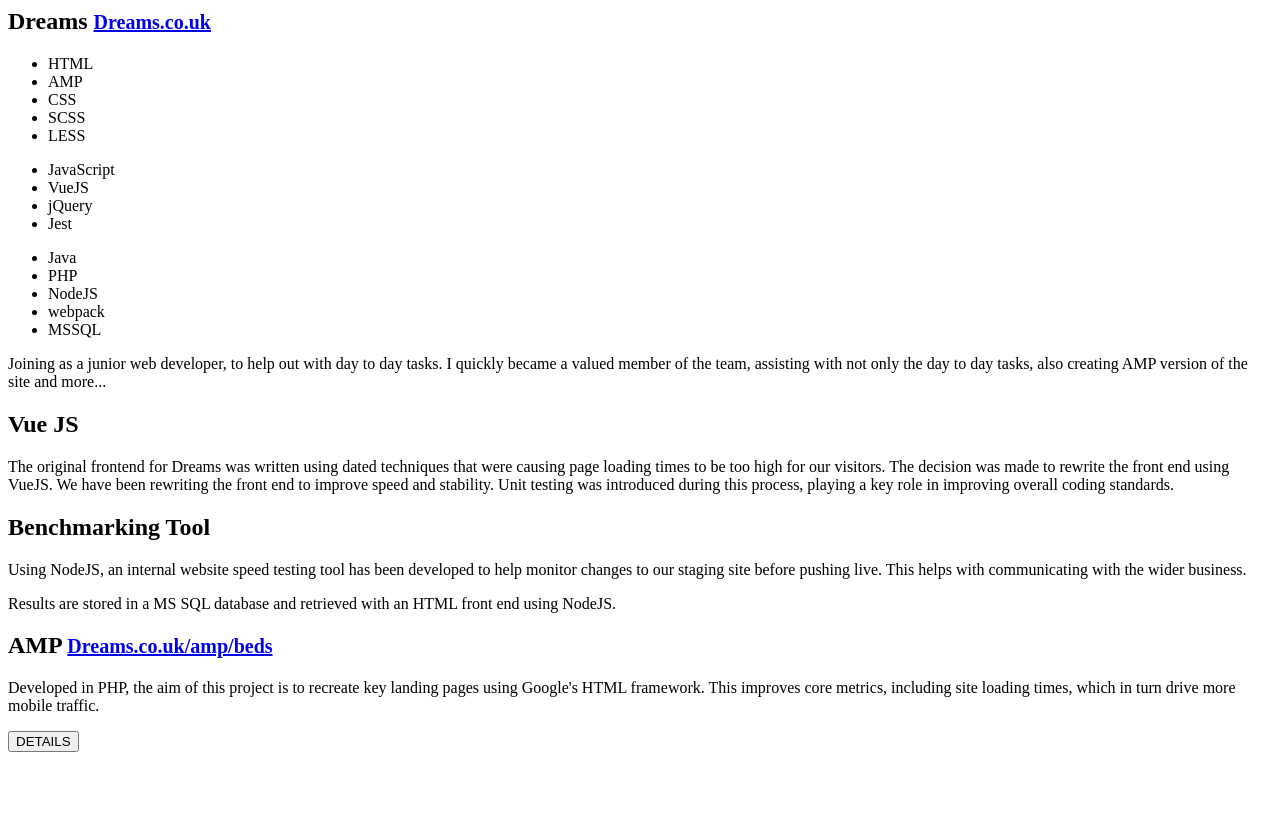
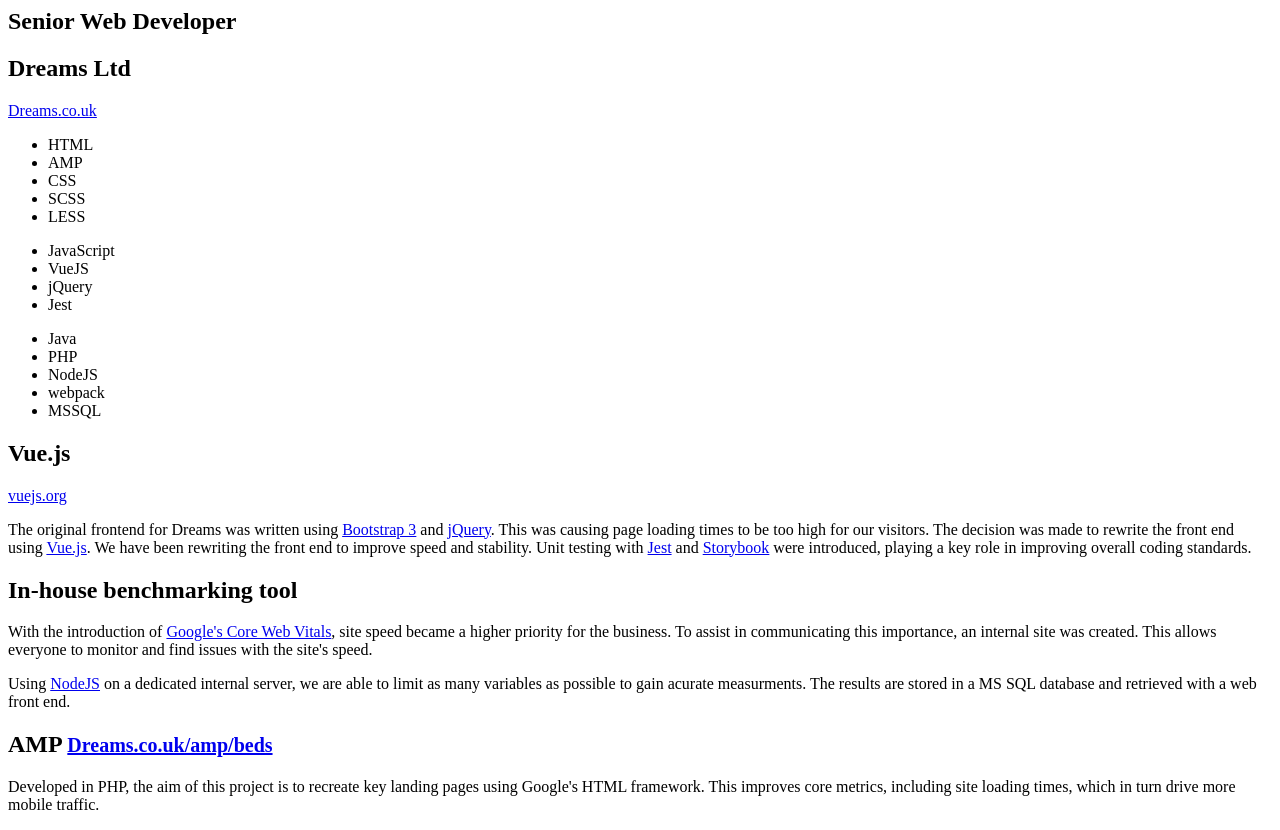
Before and after one commit to AdrianBateman/portfolio, a PHP site: page /App/Templates/Articles/dreams.html in a window 1280 px wide. Before the commit the page ends 752 px from the top, so only its background shows below. Run offline with PHP 8.4, Linux system fonts and the light colour scheme.

Commit message:
Work section: content, style

```diff
--- a/App/Templates/Articles/dreams.html
+++ b/App/Templates/Articles/dreams.html
@@ -1,13 +1,23 @@
 <article class="work-article">
-    <h1 class="work-article__title">
-        Dreams
-        <small class="work-article__title--small">
-            <a href="https://www.dreams.co.uk" rel="noopener noreferrer nofollow">
+    <header class="work-article__header">
+        <div>
+            <h1 class="work-article__position">
+                Senior Web Developer
+            </h1>
+
+            <h2 class="work-article__company">
+                Dreams Ltd
+            </h2>
+
+            <p class="work-article__link">
+                <a href="https://www.dreams.co.uk"
+                   rel="noopener noreferrer nofollow">
                     Dreams.co.uk
                 </a>
-        </small>
-    </h1>
+            </p>
+        </div>
 
+        <div>
             <ul class="work-article__languages work-article-languages">
                 <li class="work-article-languages__item">HTML</li>
                 <li class="work-article-languages__item">AMP</li>
@@ -30,53 +40,82 @@
                 <li class="work-article-languages__item">webpack</li>
                 <li class="work-article-languages__item">MSSQL</li>
             </ul>
+        </div>
+    </header>
 
-    <p class="work-article__content work-article__intro">
-        Joining as a junior web developer, to help out with day to day tasks. I quickly became
-        a valued member of the team, assisting with not only the day to day tasks, also creating
-        AMP version of the site and more...
+    <div class="work-article__main">
+        <div class="work-article__tile work-article-tile">
+            <h2 class="work-article-tile__title">Vue.js</h2>
+            <a class="work-article-tile__anchor"
+               href="https://vuejs.org"
+               rel="noopener noreferrer nofollow"
+               target="_blank">vuejs.org</a>
+
+            <p>
+                The original frontend for Dreams was written using
+                <a href="https://getbootstrap.com"
+                   rel="noopener noreferrer nofollow"
+                   target="_blank">Bootstrap 3</a>
+                and
+                <a href="https://jquery.com"
+                   rel="noopener noreferrer nofollow"
+                   target="_blank">jQuery</a>. This was
+                causing page loading times to be too high for our visitors.
+                The decision was made to rewrite the front end using
+                <a href="https://vuejs.org"
+                   rel="noopener noreferrer nofollow"
+                   target="_blank">Vue.js</a>.
+                We have been rewriting the front end to improve speed and stability.
+                Unit testing with
+                <a href="https://jestjs.io"
+                   rel="noopener noreferrer nofollow"
+                   target="_blank">Jest</a>
+                and <a href="https://storybook.js.org"
+                   rel="noopener noreferrer nofollow"
+                   target="_blank">Storybook</a>
+                were introduced, playing a key role in improving overall coding standards.
+            </p>
+        </div>
+
+        <div></div>
+        <div></div>
+        <div class="work-article__tile">
+            <h2>In-house benchmarking tool</h2>
+
+            <p>
+                With the introduction of <a href="https://support.google.com/webmasters/answer/9205520?hl=en"
+                   rel="noopener noreferrer nofollow"
+                   target="_blank">Google's Core Web Vitals</a>, site speed became a higher priority
+                for the business. To assist in communicating this importance, an internal site
+                was created. This allows everyone to monitor and find issues with the site's speed.
             </p>
 
-    <div class="work-article__description">
-        <h2>Vue JS</h2>
+            <p>
+                Using <a href="https://nodejs.org/en"
+                   rel="noopener noreferrer nofollow"
+                   target="_blank">NodeJS</a> on a dedicated internal server, we are able to limit
+                as many variables as possible to gain acurate measurments. The results are stored
+                in a MS SQL database and retrieved with a web front end.
+            </p>
+        </div>
 
-        <p class="work-article__content">
-            The original frontend for Dreams was written using dated techniques that were causing page
-            loading times to be too high for our visitors. The decision was made to rewrite the front
-            end using VueJS. We have been rewriting the front end to improve speed and stability. Unit
-            testing was introduced during this process, playing a key role in improving overall coding
-            standards.
-        </p>
-
-        <h2>Benchmarking Tool</h2>
-
-        <p class="work-article__content">
-            Using NodeJS, an internal website speed testing tool has been developed to help monitor
-            changes to our staging site before pushing live. This helps with communicating with the
-            wider business.
-        </p>
-
-        <p class="work-article__content">
-            Results are stored in a MS SQL database and retrieved with an HTML front
-            end using NodeJS.
-        </p>
-
+        <div class="work-article__tile">
             <h2>
                 AMP
                 <small class="work-article__title--small">
-                <a href="https://www.dreams.co.uk/amp/beds" rel="noopener noreferrer nofollow">
+                    <a href="https://www.dreams.co.uk/amp/beds"
+                       rel="noopener noreferrer nofollow">
                         Dreams.co.uk/amp/beds
                     </a>
                 </small>
             </h2>
 
-        <p class="work-article__content">
+            <p>
                 Developed in PHP, the aim of this project is to recreate key landing pages using Google's
                 HTML framework. This improves core metrics, including site loading times, which in turn
                 drive more mobile traffic.
             </p>
         </div>
-    <button class="work-article__details-button arrow arrow--down">
-        DETAILS
-    </button>
+        <div></div>
+    </div>
 </article>
```
Also changed, not shown: App/Templates/Home/Home.php (+1 -6 lines), src/style/components/work-article.scss (+44 -26 lines). Lines whose indentation alone changed are shown as unchanged.
